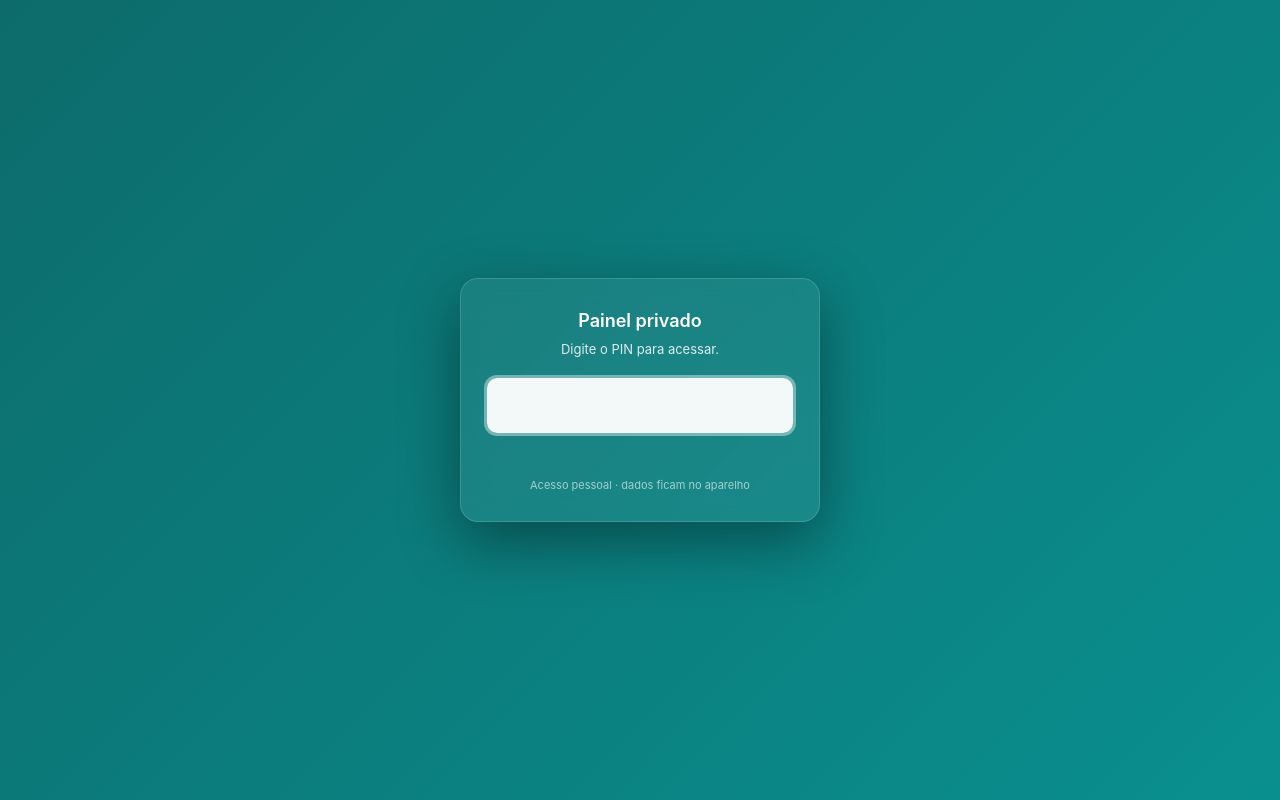
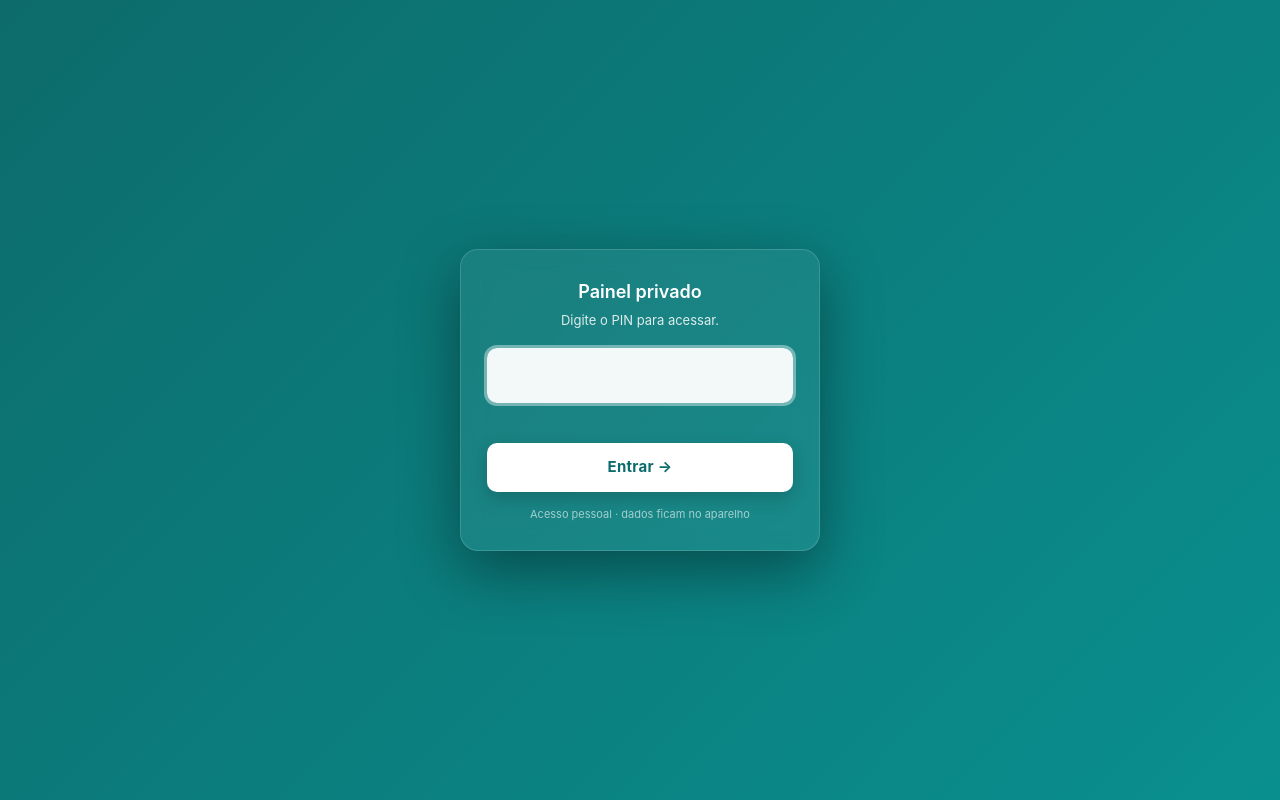
Before and after one commit to PedroGabrielWlassak/anamnese-fast-web, a plain HTML site: page painel.html in a window 1280 px wide. Drawn offline with Linux system fonts and the light colour scheme.

Commit message:
feat: botão 'Entrar' explícito na tela de PIN

```diff
--- a/painel.html
+++ b/painel.html
@@ -372,7 +372,17 @@
   }
   .gate input:focus{outline:0;box-shadow:0 0 0 3px rgba(255,255,255,.4)}
   .gate .err{margin-top:10px;font-size:12px;color:#fecaca;min-height:16px}
-  .gate .hint{margin-top:18px;font-size:11px;opacity:.6}
+  .gate .gate-btn{
+    appearance:none;width:100%;margin-top:14px;
+    padding:13px 16px;border:0;border-radius:10px;
+    background:#fff;color:var(--brand);font:inherit;font-size:15px;font-weight:700;
+    letter-spacing:.3px;cursor:pointer;
+    box-shadow:0 6px 18px rgba(0,0,0,.18);
+    transition:transform .08s, box-shadow .15s, background .15s
+  }
+  .gate .gate-btn:hover{background:#f1fdfd;box-shadow:0 8px 22px rgba(0,0,0,.24)}
+  .gate .gate-btn:active{transform:translateY(1px)}
+  .gate .hint{margin-top:14px;font-size:11px;opacity:.6}
 
   .toast{
     position:fixed;bottom:24px;left:50%;transform:translateX(-50%) translateY(20px);
@@ -392,6 +402,7 @@
     <p>Digite o PIN para acessar.</p>
     <input id="pin" type="password" inputmode="numeric" pattern="[0-9]*" maxlength="6" autofocus aria-label="PIN" />
     <div class="err" id="gateErr"></div>
+    <button type="submit" class="gate-btn" id="gateBtn">Entrar →</button>
     <div class="hint">Acesso pessoal · dados ficam no aparelho</div>
   </form>
 </div>
```
